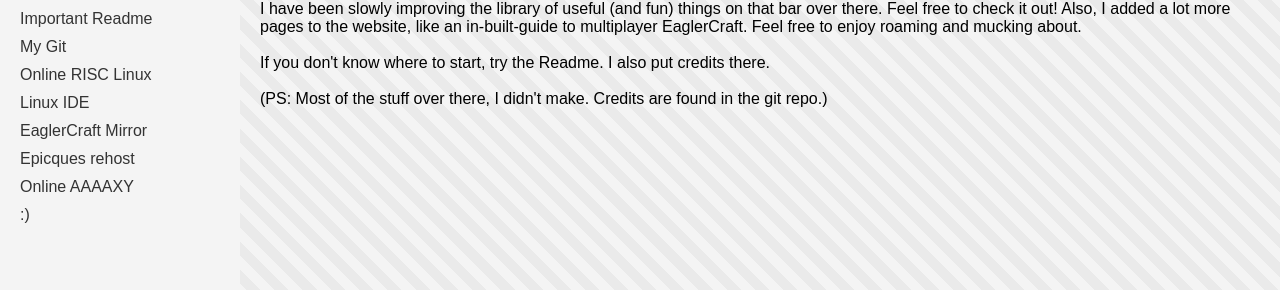
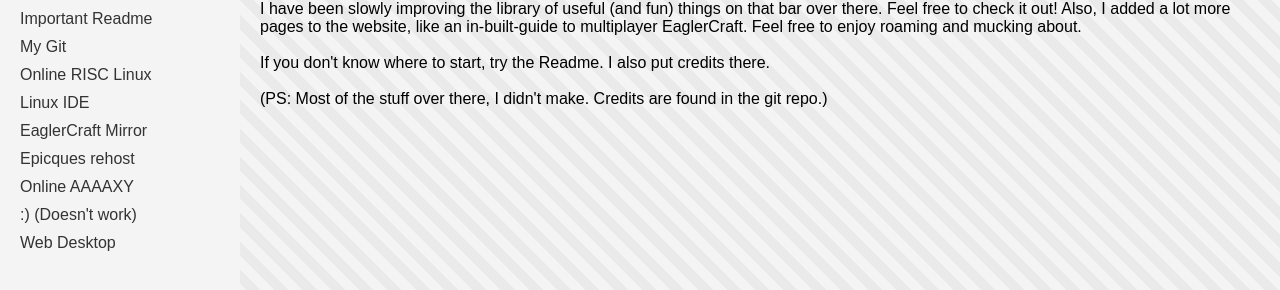
Before and after one commit to mrsofanthiel/mrsofanthiel.github.io, a plain HTML site: page index.html in a window 1280 px wide. Shown: the part 78-368 px from the top of the page. Drawn offline with Linux system fonts and the light colour scheme.

Commit message:
Add Pluto to website

```diff
--- a/index.html
+++ b/index.html
@@ -46,7 +46,8 @@
         <a href="pageEagler.html">EaglerCraft Mirror</a>
         <a href="pageEpicques.html">Epicques rehost</a>
         <a href="pageAAAAXY.html">Online AAAAXY</a>
-        <a href="Annoying website/index.html">:)</a>
+        <a href="Annoying website/index.html">:) (Doesn't work)</a>
+        <a href="pagePluto.html">Web Desktop</a>
     </div>
     <div class="content">
         <h1>Welcome to my Website!</h1>
```
